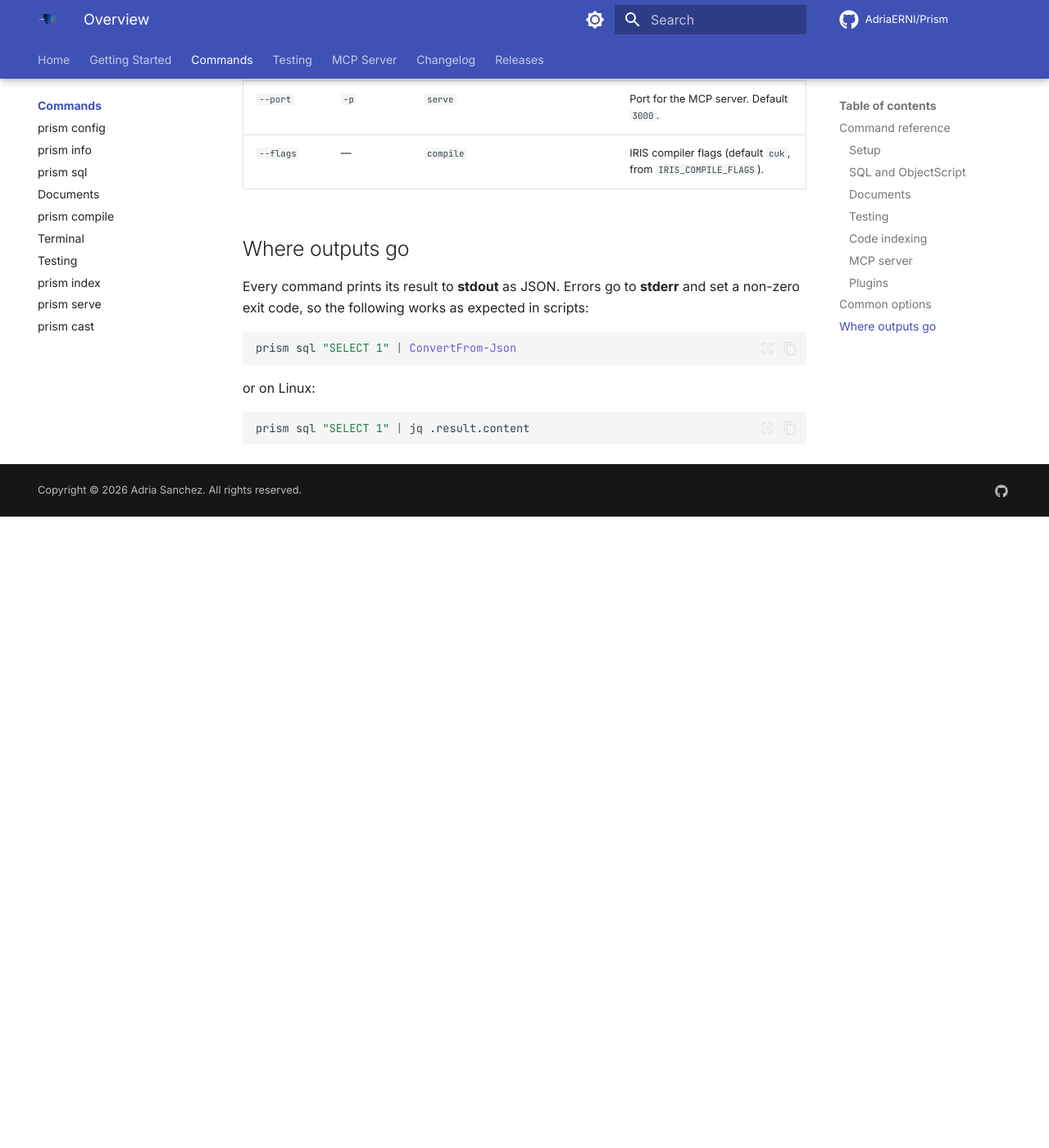
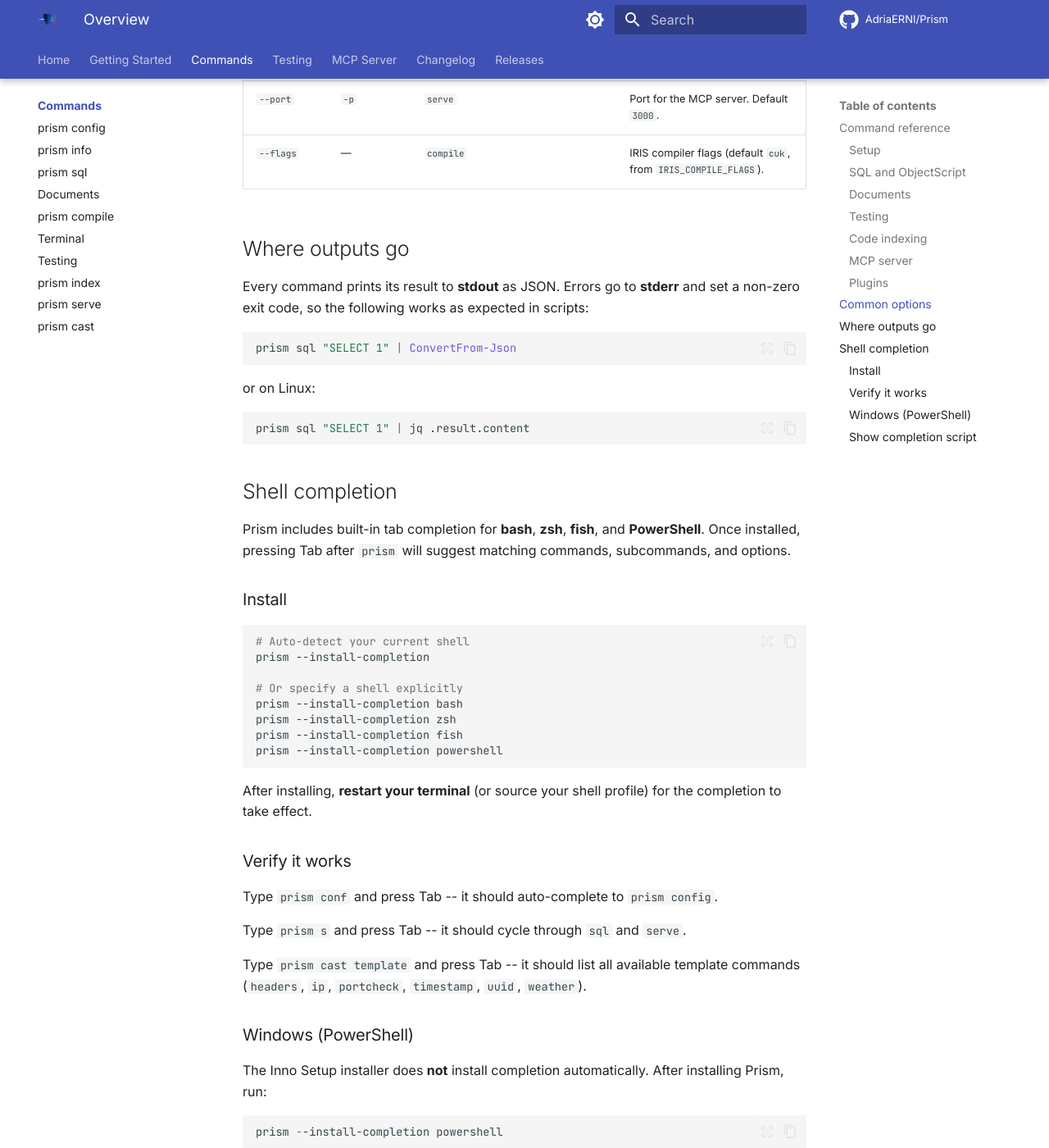
Before and after one commit to AdriaERNI/Prism, an MkDocs documentation site: the page built from docs/commands/index.md, in a window 1280 px wide and 1400 px high, scrolled down 2649 px. Shown: the whole window at 82% size. Built offline with MkDocs 1.6.1 and Material for MkDocs 9.7.7, drawn with Linux system fonts in a browser that asks for light colours; comment, search, counter and statistics services are not loaded; before the commit the page ends 3279 px from its top, so only the background shows below that; some of the changed text lies outside the part shown.

Commit message:
feat: enable shell tab completion for all commands
- Enable Typer's built-in completion (add_completion=True)
- Users can now run 'prism --install-completion' to install tab completion
  for bash, zsh, fish, and PowerShell
- 'prism conf' + Tab auto-completes to 'prism config'
- 'prism s' + Tab cycles through 'sql' and 'serve'
- 'prism cast template ' + Tab lists all template subcommands
- 'prism config -' + Tab shows all available options/flags
- Add 18 unit tests for completion (5 phases: enabled, commands, cast
  subcommands, options, script generation)
- Add shell completion docs to docs/commands/index.md
- Add shell completion section to README.md

````diff
--- a/docs/commands/index.md
+++ b/docs/commands/index.md
@@ -95,3 +95,59 @@ or on Linux:
 ```bash
 prism sql "SELECT 1" | jq .result.content
 ```
+
+## Shell completion
+
+Prism includes built-in tab completion for **bash**, **zsh**, **fish**, and
+**PowerShell**. Once installed, pressing Tab after `prism ` will suggest
+matching commands, subcommands, and options.
+
+### Install
+
+```bash
+# Auto-detect your current shell
+prism --install-completion
+
+# Or specify a shell explicitly
+prism --install-completion bash
+prism --install-completion zsh
+prism --install-completion fish
+prism --install-completion powershell
+```
+
+After installing, **restart your terminal** (or source your shell profile)
+for the completion to take effect.
+
+### Verify it works
+
+Type `prism conf` and press Tab -- it should auto-complete to `prism config`.
+
+Type `prism s` and press Tab -- it should cycle through `sql` and `serve`.
+
+Type `prism cast template ` and press Tab -- it should list all available
+template commands (`headers`, `ip`, `portcheck`, `timestamp`, `uuid`,
+`weather`).
+
+### Windows (PowerShell)
+
+The Inno Setup installer does **not** install completion automatically.
+After installing Prism, run:
+
+```powershell
+prism --install-completion powershell
+```
+
+Then restart your PowerShell session. Tab completion will work in any new
+PowerShell window.
+
+### Show completion script
+
+If you prefer to install the completion manually (e.g. in a CI environment
+or a managed shell profile), you can print the script:
+
+```bash
+prism --show-completion bash    # for bash
+prism --show-completion zsh     # for zsh
+prism --show-completion fish    # for fish
+prism --show-completion powershell  # for PowerShell
+```
````
Also changed, not shown: README.md (+13 -0 lines), 2 other files.
